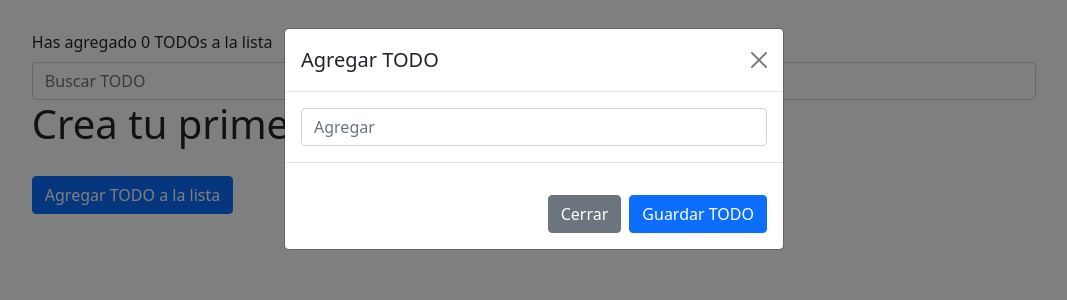
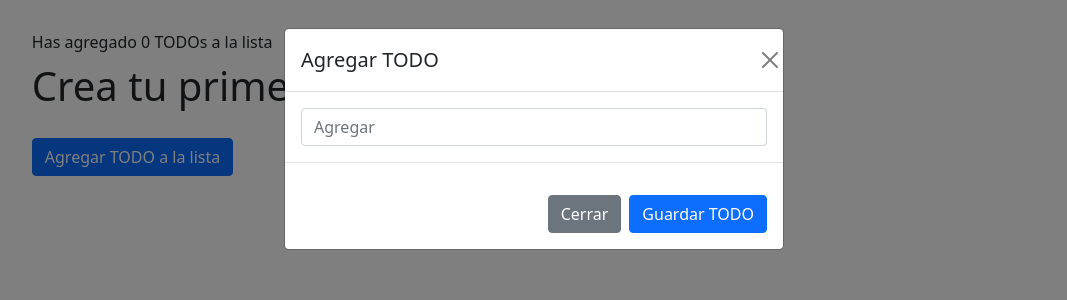
Before and after one commit to ElvisGT/TODO_tareas_pendientes, a React (Create React App) app: page / in a window 1280 px wide. Both pictures are taken after a click on the button "Agregar TODO a la lista". Shown: the top 300 px of the page, without its empty margins (106-1173 px from the left). Built offline with nearby package versions, Linux system fonts and the light colour scheme.

Commit message:
Estilando la aplicacion con las clases de Boostrap

```diff
--- a/src/components/Todo/Todo.jsx
+++ b/src/components/Todo/Todo.jsx
@@ -6,7 +6,7 @@ const Todo = () => {
     const {todo,addTodo,removeTodo} = useTODO();
     const addInput = useRef(null);
     const searchInput = useRef(null);
-    const [searchList,setSearchList] = useState([]);
+    const [searchList,setSearchList] = useState('');
 
 
     const handleAddTODO = (todo ) => {
@@ -32,9 +32,18 @@ const Todo = () => {
         <div className="container">
             <div className="box">
                 <label htmlFor="search" className="form-label">Has agregado {todo.todo.length} TODOs a la lista</label>
-                <input type="text" className="form-control" id="search" placeholder="Buscar TODO" onChange={handleChange} ref={searchInput}></input>
 
-                <h1 className="box-title">Crea tu primer TODO!</h1>
+                {todo.todo.length > 0 &&
+                    <input type="text" className="form-control" id="search" placeholder="Buscar TODO" onChange={handleChange} ref={searchInput} autoComplete="off" maxLength="30"></input>
+                }
+
+                {todo.todo.length === 0 &&
+                    <h1 className="h1">Crea tu primer TODO!</h1>
+                }
+
+                {showTODOS.length === 0 && todo.todo.length > 0  &&
+                    <h1 className="lead">Sin resultados...</h1>
+                }
 
                 <div className="modal fade" id="exampleModal" tabIndex="-1" aria-labelledby="exampleModalLabel" aria-hidden="true">
                     <div className="modal-dialog">
@@ -44,7 +53,7 @@ const Todo = () => {
                             <button type="button" className="btn-close" data-bs-dismiss="modal" aria-label="Close"></button>
                         </div>
                         <div className="modal-body">
-                            <input type="text" className="form-control" id="search" placeholder="Agregar" ref={addInput}></input>
+                            <input type="text" className="form-control" id="search" placeholder="Agregar" ref={addInput} maxLength="30"></input>
                         </div>
                         <div className="modal-footer">
                             <button type="button" className="btn btn-secondary" data-bs-dismiss="modal">Cerrar</button>
@@ -55,21 +64,20 @@ const Todo = () => {
                     </div>
 
 
+
+
+                {todo.todo.length > 0 &&
+                        <ol className="list-group list-group-numbered">
+                            {
+                                showTODOS.map(item => (
+                                <li className="list-group-item" key={item}>{item} <button type="button" className="btn-close" aria-label="Close" onClick={() => handleRemoveTODO(item)}></button></li>
+                                ))
+                            }
+                        </ol>
+                }
                 <button type="button" className="btn btn-primary" data-bs-toggle="modal" data-bs-target="#exampleModal">
                 Agregar TODO a la lista
                 </button>
-
-
-                <div className="box-list">
-                    <ul>
-                        {
-                            showTODOS.map(item => (
-                            <li key={item}>{item} <button type="button" className="btn-close" aria-label="Close" onClick={() => handleRemoveTODO(item)}></button></li>
-                            ))
-                        }
-                    </ul>
-
-                </div>
             </div>
         </div>
     )
--- a/src/static/Css/style.css
+++ b/src/static/Css/style.css
@@ -7,8 +7,21 @@
 .btn {
     margin-top: 20px;
 }
-.box-list {
-    margin-top: 20px;
-    width: 300px;
-    min-height: 300px;
+
+.lead {
+    margin-top: 10px;
 }
+
+.list-group-numbered{
+    margin-top: 30px;
+}
+
+.list-group-item{
+    width: 100%;
+    overflow-wrap: break-word;
+}
+
+.btn-close {
+    position: absolute;
+    right: 5px;
+}
```
